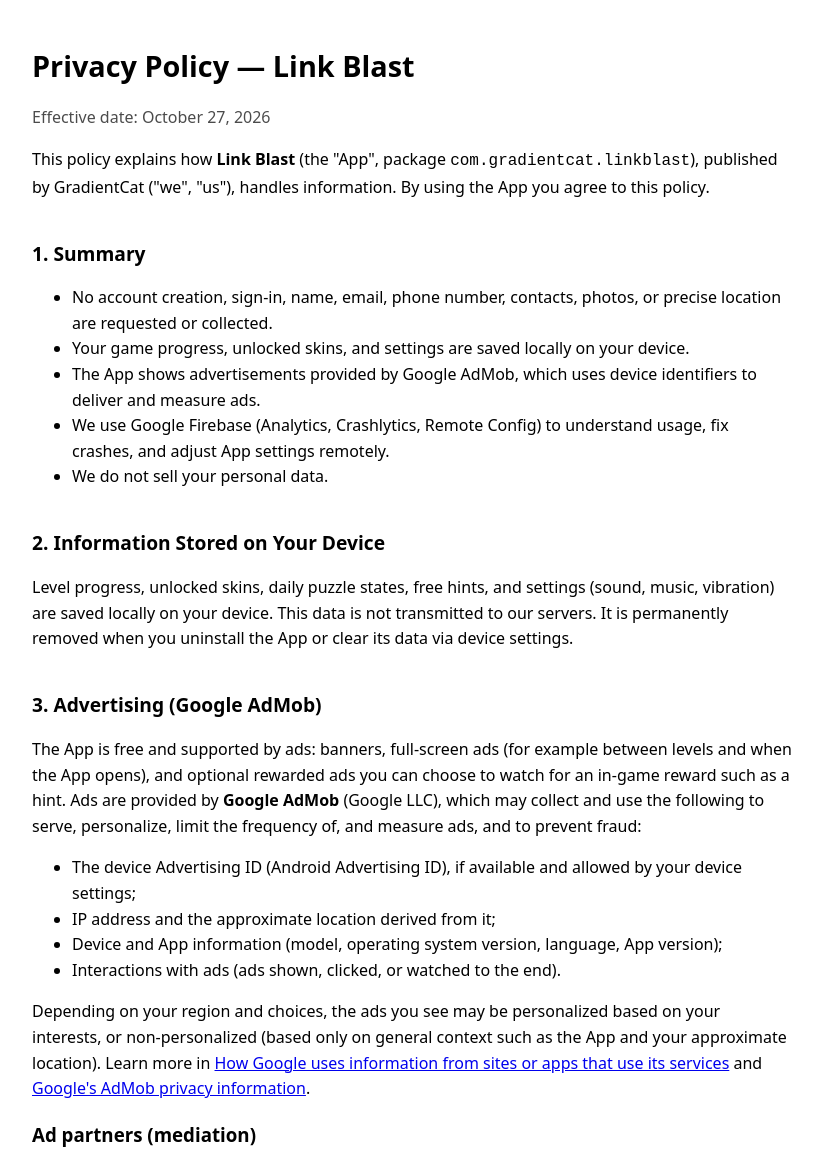
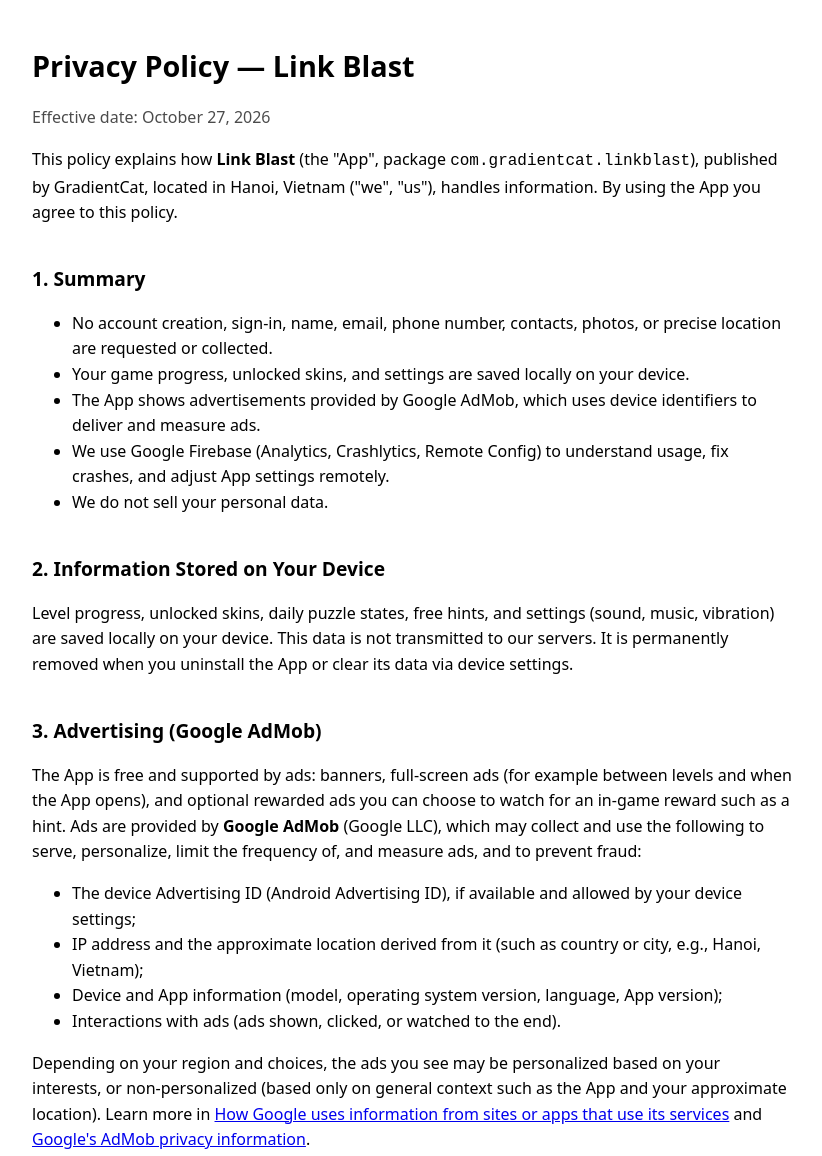
Before and after one commit to LeMinhVuKhiToiThuong02/linkblast-privacy, a plain HTML site: page index.html in a window 1280 px wide. Shown: the top 1156 px of the page, without its empty margins (228-1050 px from the left). Drawn offline with Linux system fonts and the light colour scheme.

Commit message:
Update index.html

```diff
--- a/index.html
+++ b/index.html
@@ -17,7 +17,7 @@
 <p class="muted">Effective date: October 27, 2026</p>
 
 <p>This policy explains how <strong>Link Blast</strong> (the "App", package <code>com.gradientcat.linkblast</code>),
-published by GradientCat ("we", "us"), handles information. By using the App you agree to this policy.</p>
+published by GradientCat, located in Hanoi, Vietnam ("we", "us"), handles information. By using the App you agree to this policy.</p>
 
 <h2>1. Summary</h2>
 <ul>
@@ -38,7 +38,7 @@
 (Google LLC), which may collect and use the following to serve, personalize, limit the frequency of, and measure ads, and to prevent fraud:</p>
 <ul>
   <li>The device Advertising ID (Android Advertising ID), if available and allowed by your device settings;</li>
-  <li>IP address and the approximate location derived from it;</li>
+  <li>IP address and the approximate location derived from it (such as country or city, e.g., Hanoi, Vietnam);</li>
   <li>Device and App information (model, operating system version, language, App version);</li>
   <li>Interactions with ads (ads shown, clicked, or watched to the end).</li>
 </ul>
@@ -116,6 +116,6 @@
 
 <h2>12. Contact Us</h2>
 <p>If you have any questions about this policy, please email us:<br>
-GradientCat — <a href="mailto:gradientcat03@gmail.com">gradientcat03@gmail.com</a></p>
+GradientCat (Hanoi, Vietnam) — <a href="mailto:gradientcat03@gmail.com">gradientcat03@gmail.com</a></p>
 </body>
 </html>
```
